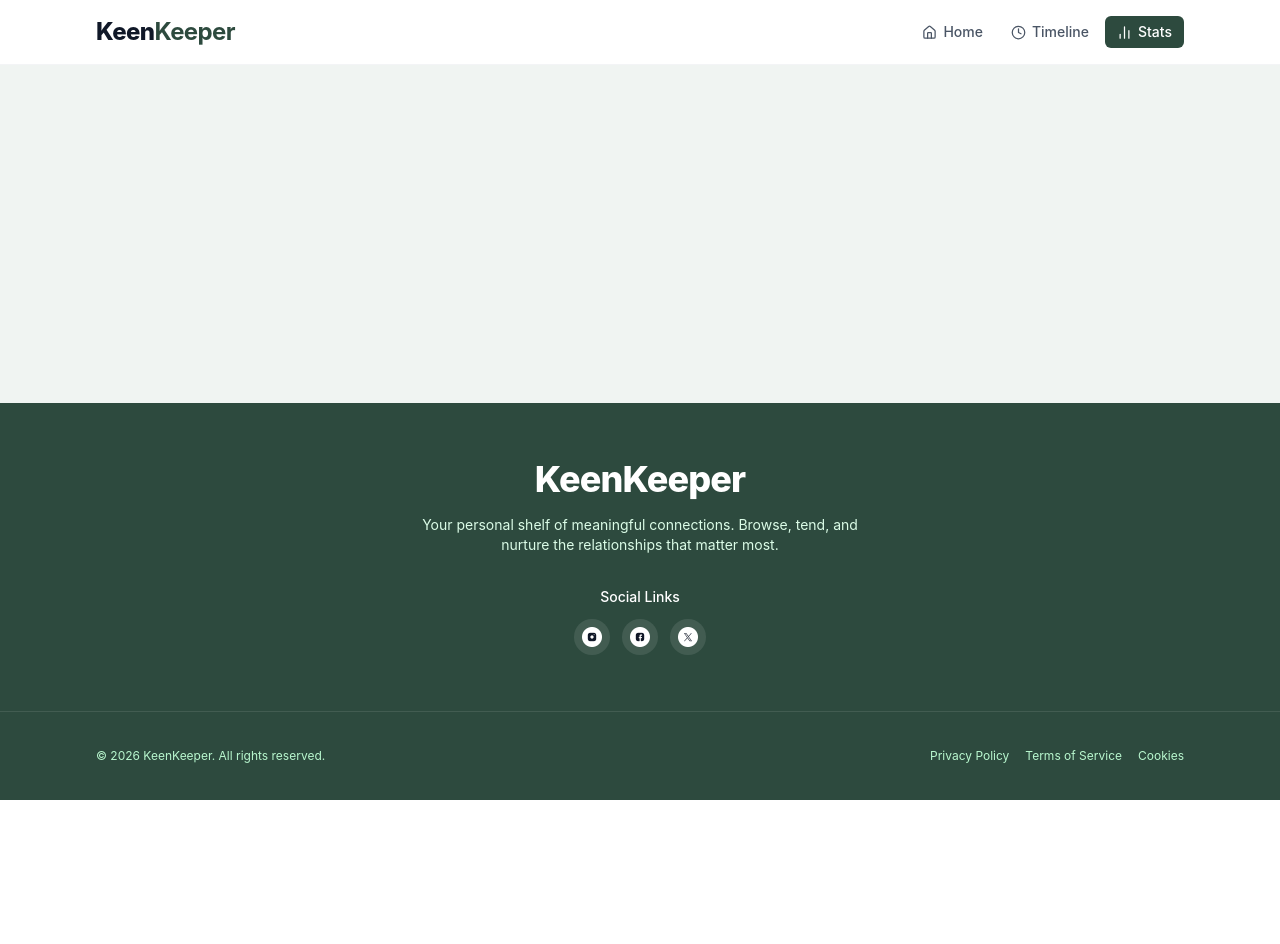
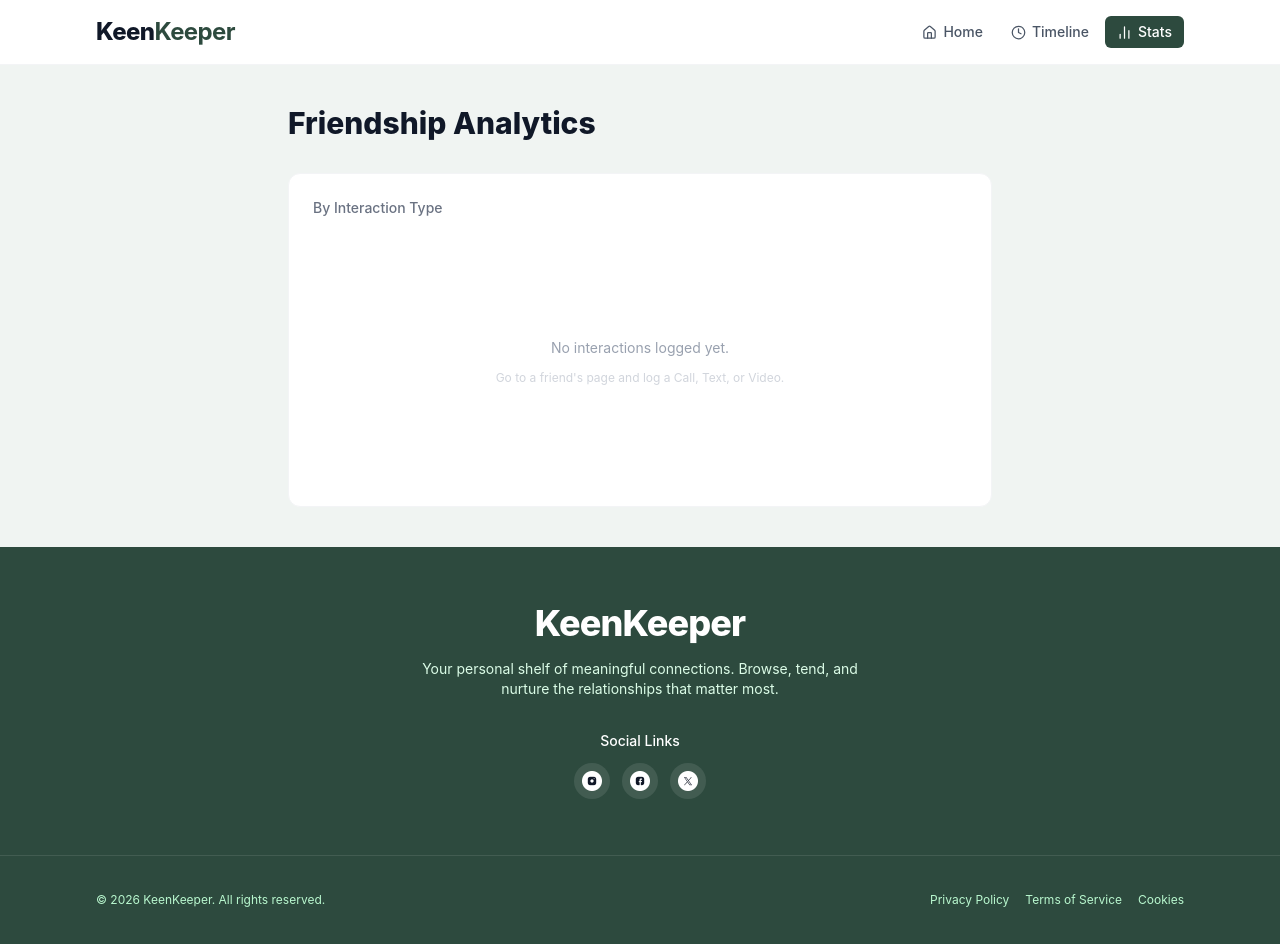
Before and after one commit to nilanjanajui/PH-Assignment-07-KeenKeeper, a React (Vite) app: page /stats in a window 1280 px wide. Before the commit the page ends 800 px from the top, so only its background shows below. Built offline with nearby package versions, Linux system fonts and the light colour scheme.

Commit message:
meetup filter added and stats charts added

```diff
--- a/package.json
+++ b/package.json
@@ -15,6 +15,7 @@
     "react": "^19.2.4",
     "react-dom": "^19.2.4",
     "react-router-dom": "^7.14.0",
+    "recharts": "^3.8.1",
     "tailwindcss": "^4.2.2"
   },
   "devDependencies": {
--- a/src/App.jsx
+++ b/src/App.jsx
@@ -4,6 +4,7 @@ import Footer from './components/Footer'
 import Home from './components/Home'
 import FriendDetails from './components/friendsDetails'
 import Timeline from './components/Timeline'
+import Stats from './components/stats'
 
 
 export default function App() {
@@ -15,6 +16,7 @@ export default function App() {
           <Route path="/" element={<Home />} />
           <Route path="/friend/:id" element={<FriendDetails />} />
           <Route path="/timeline" element={<Timeline />} />
+          <Route path="/stats" element={<Stats />} />
         </Routes>
       </main>
       <Footer />
--- a/src/components/Timeline/index.jsx
+++ b/src/components/Timeline/index.jsx
@@ -1,5 +1,5 @@
 import { useState } from "react"
-import { PhoneCall, MessageSquare, Video, ChevronDown } from "lucide-react"
+import { PhoneCall, MessageSquare, Video, ChevronDown, Handshake } from "lucide-react"
 
 const typeConfig = {
     Call: {
@@ -17,6 +17,11 @@ const typeConfig = {
         iconBg: 'bg-gray-100',
         iconColor: 'text-gray-600',
     },
+    Meetup: {
+        icon: Handshake,
+        iconBg: 'bg-gray-100',
+        iconColor: 'text-gray-600',
+    }
 }
 
 function formatDate(dateStr) {
@@ -32,7 +37,7 @@ export default function Timeline() {
     const [filter, setFilter] = useState('All')
     const [dropdownOpen, setDropdownOpen] = useState(false)
 
-    const filterOptions = ['All', 'Call', 'Text', 'Video']
+    const filterOptions = ['All', 'Call', 'Text', 'Video', 'Meetup']
 
     const filtered = filter === 'All'
         ? entries
@@ -43,7 +48,6 @@ export default function Timeline() {
 
             <h1 className="text-3xl font-extrabold text-gray-900 mb-6">Timeline</h1>
 
-            {/* Filter Dropdown */}
             <div className="relative w-52 mb-6">
                 <button
                     onClick={() => setDropdownOpen(o => !o)}
@@ -78,12 +82,11 @@ export default function Timeline() {
                 )}
             </div>
 
-            {/* Timeline Entries */}
             {filtered.length === 0 ? (
                 <div className="flex flex-col items-center justify-center py-24 gap-3">
                     <p className="text-gray-400 text-sm">No timeline entries yet.</p>
                     <p className="text-gray-300 text-xs">
-                        Go to a friend's page and log a Call, Text, or Video.
+                        Go to a friend's page and log a Call, Text, Video, or Meetup.
                     </p>
                 </div>
             ) : (
--- /dev/null
+++ b/src/components/stats/index.jsx
@@ -0,0 +1,90 @@
+import { useState } from "react"
+import { PieChart, Pie, Cell, Legend, Tooltip, ResponsiveContainer } from "recharts"
+
+const COLORS = {
+    Text: '#7C3AED',
+    Call: '#2D4A3E',
+    Video: '#4ADE80',
+}
+
+export default function Stats() {
+    const [entries] = useState(() =>
+        JSON.parse(localStorage.getItem('timeline') || '[]')
+    )
+
+    const counts = entries.reduce((acc, entry) => {
+        acc[entry.type] = (acc[entry.type] || 0) + 1
+        return acc
+    }, {})
+
+    const data = ['Text', 'Call', 'Video']
+        .filter(type => counts[type] > 0)
+        .map(type => ({
+            name: type,
+            value: counts[type],
+        }))
+
+    const hasData = data.length > 0
+
+    return (
+        <div className="max-w-3xl mx-auto px-4 sm:px-6 lg:px-8 py-10 w-full">
+
+            <h1 className="text-3xl font-extrabold text-gray-900 mb-8">
+                Friendship Analytics
+            </h1>
+
+            <div className="bg-white rounded-xl border border-gray-100 p-6">
+                <p className="text-sm font-medium text-gray-500 mb-6">
+                    By Interaction Type
+                </p>
+
+                {hasData ? (
+                    <ResponsiveContainer width="100%" height={320}>
+                        <PieChart>
+                            <Pie
+                                data={data}
+                                cx="50%"
+                                cy="50%"
+                                innerRadius={90}
+                                outerRadius={130}
+                                paddingAngle={4}
+                                dataKey="value"
+                            >
+                                {data.map((entry) => (
+                                    <Cell
+                                        key={entry.name}
+                                        fill={COLORS[entry.name]}
+                                    />
+                                ))}
+                            </Pie>
+                            <Tooltip
+                                formatter={(value, name) => [`${value} interactions`, name]}
+                                contentStyle={{
+                                    borderRadius: '8px',
+                                    border: '1px solid #e5e7eb',
+                                    fontSize: '13px',
+                                }}
+                            />
+                            <Legend
+                                iconType="circle"
+                                iconSize={10}
+                                formatter={(value) => (
+                                    <span style={{ color: '#6b7280', fontSize: '13px' }}>
+                                        {value}
+                                    </span>
+                                )}
+                            />
+                        </PieChart>
+                    </ResponsiveContainer>
+                ) : (
+                    <div className="flex flex-col items-center justify-center py-24 gap-3">
+                        <p className="text-gray-400 text-sm">No interactions logged yet.</p>
+                        <p className="text-gray-300 text-xs">
+                            Go to a friend's page and log a Call, Text, or Video.
+                        </p>
+                    </div>
+                )}
+            </div>
+        </div>
+    )
+}
```
Also changed, not shown: 1 other file (tests, documents, lock files or other folders).
